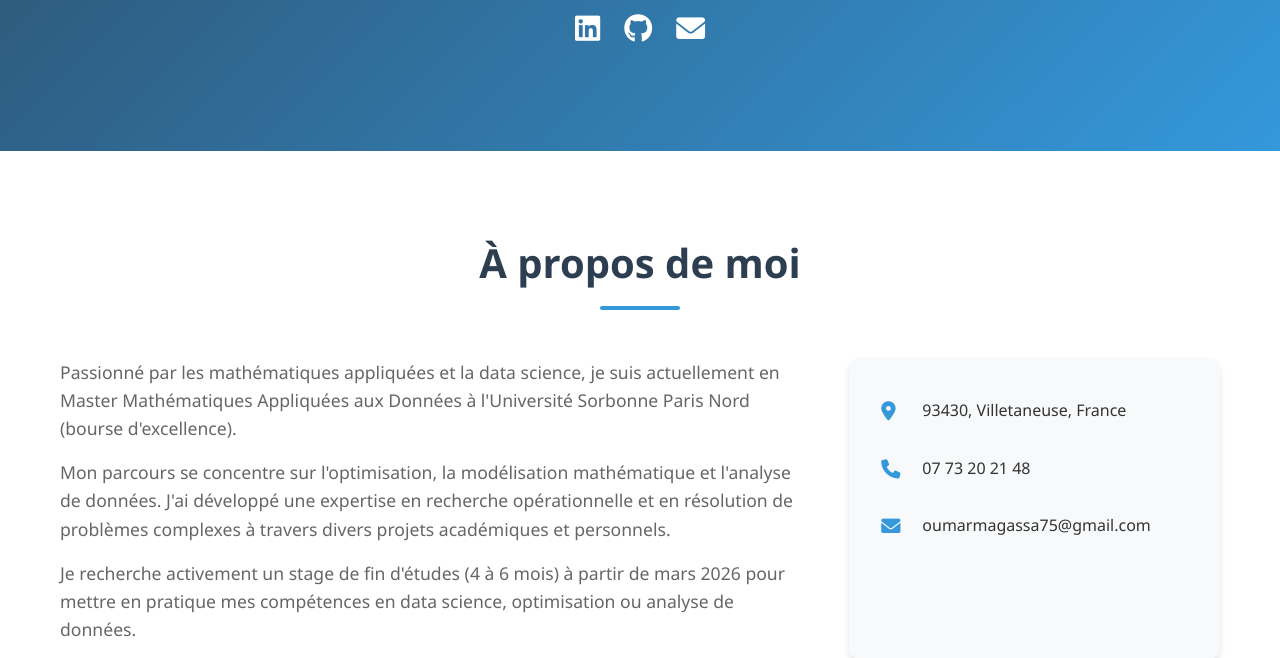
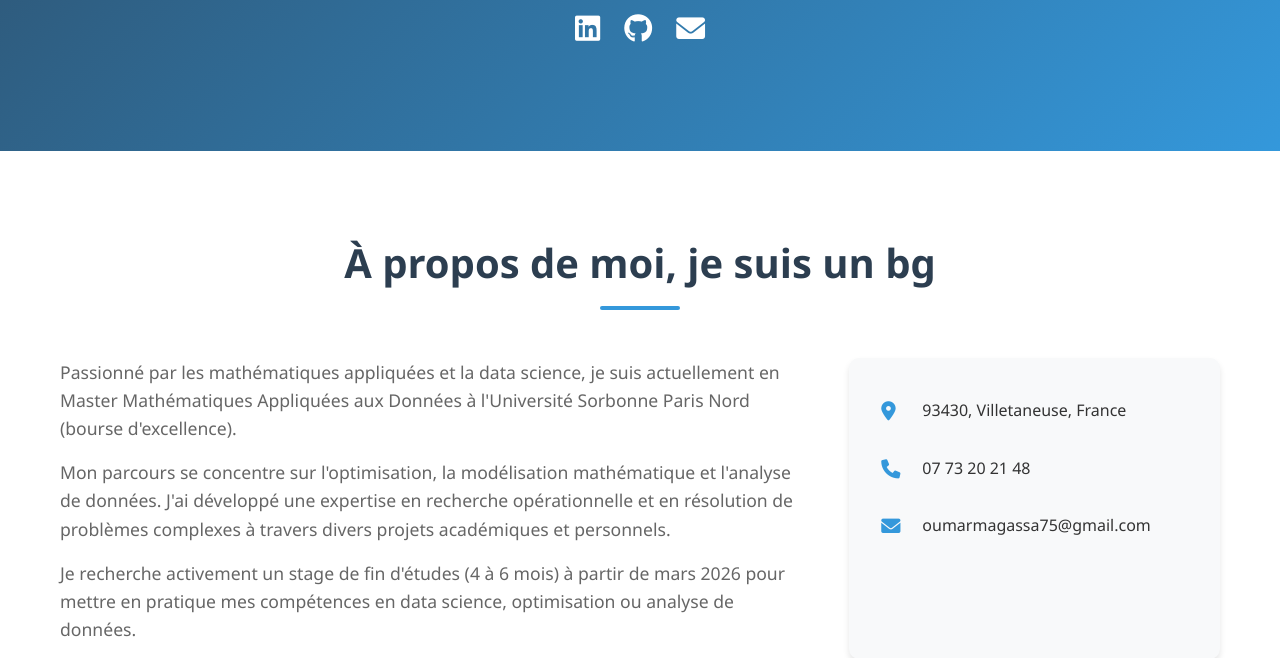
Before and after one commit to Marietou512/portfolio_oumar, a Flask app: page / in a window 1280 px wide. Shown: the part 771-1429 px from the top of the page. Run offline with Flask 3, Linux system fonts and the light colour scheme.

```diff
--- a/templates/index.html
+++ b/templates/index.html
@@ -61,7 +61,7 @@
     <!-- À propos -->
     <section id="apropos" class="section">
         <div class="container">
-            <h2 class="section-title">À propos de moi</h2>
+            <h2 class="section-title">À propos de moi, je suis un bg</h2>
             <div class="about-content">
                 <div class="about-text">
                     <p>Passionné par les mathématiques appliquées et la data science, je suis actuellement en Master Mathématiques Appliquées aux Données à l'Université Sorbonne Paris Nord (bourse d'excellence).</p>
```
